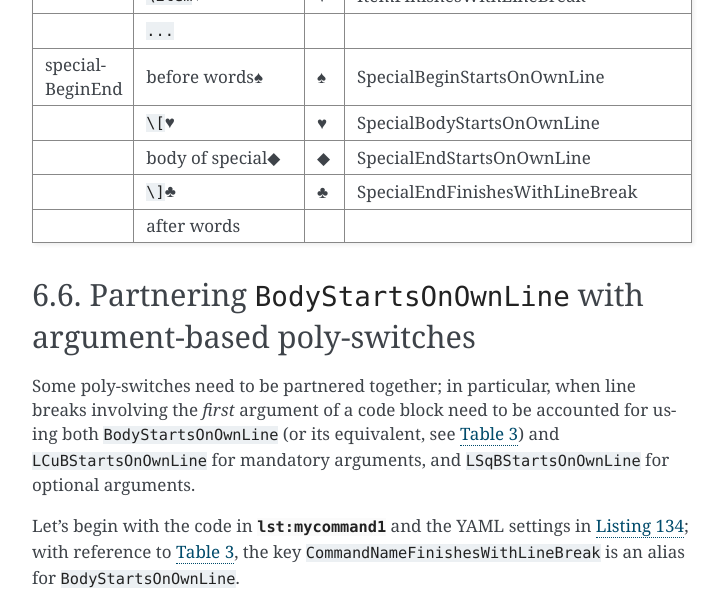
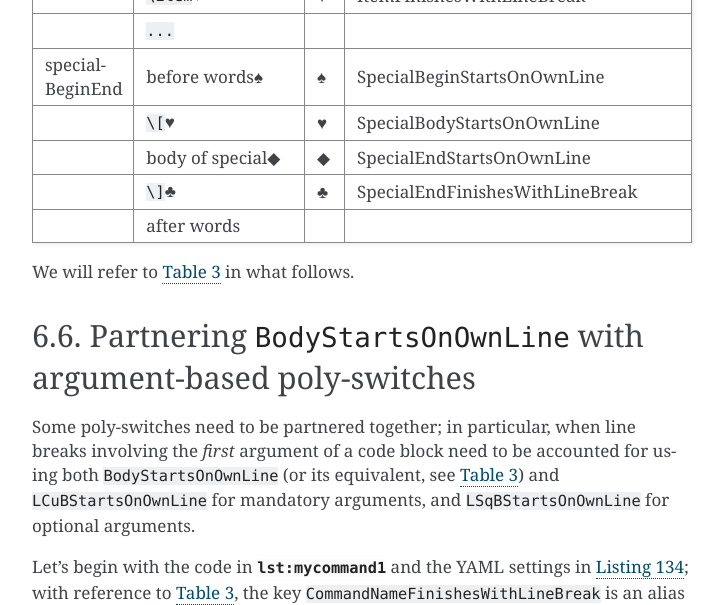
Before and after one commit to cmhughes/ci-test, a Sphinx documentation site: the page built from docs/source/sec-the-m-switch.rst, in a window 1280 px wide and 900 px high, scrolled down 33065 px, cut to the strip 0-605 px from the top of the window. Shown: the whole strip, without its empty margins (388-1112 px from the left). Built offline with Sphinx 7.4.7, drawn with Linux system fonts in a browser that asks for light colours.

Commit message:
table 3, again?

```diff
--- a/docs/source/sec-the-m-switch.rst
+++ b/docs/source/sec-the-m-switch.rst
@@ -1430,6 +1430,8 @@ and ‘comment-marked’ code blocks (:numref:`lst:alignmentmarkup`) can
 
 
 
+
+
 	+---------------------------------+---------------------------------+-----+------------------------------------+
 	| Code block                      | Sample                          |     |                                    |
 	+=================================+=================================+=====+====================================+
@@ -1513,6 +1515,8 @@ and ‘comment-marked’ code blocks (:numref:`lst:alignmentmarkup`) can
 	+---------------------------------+---------------------------------+-----+------------------------------------+
 
 
+
+We will refer to :numref:`tab:poly-switch-mapping` in what follows.
 
 Partnering ``BodyStartsOnOwnLine`` with argument-based poly-switches
 --------------------------------------------------------------------
```
Also changed, not shown: docs/source/figure-schematic.png.
